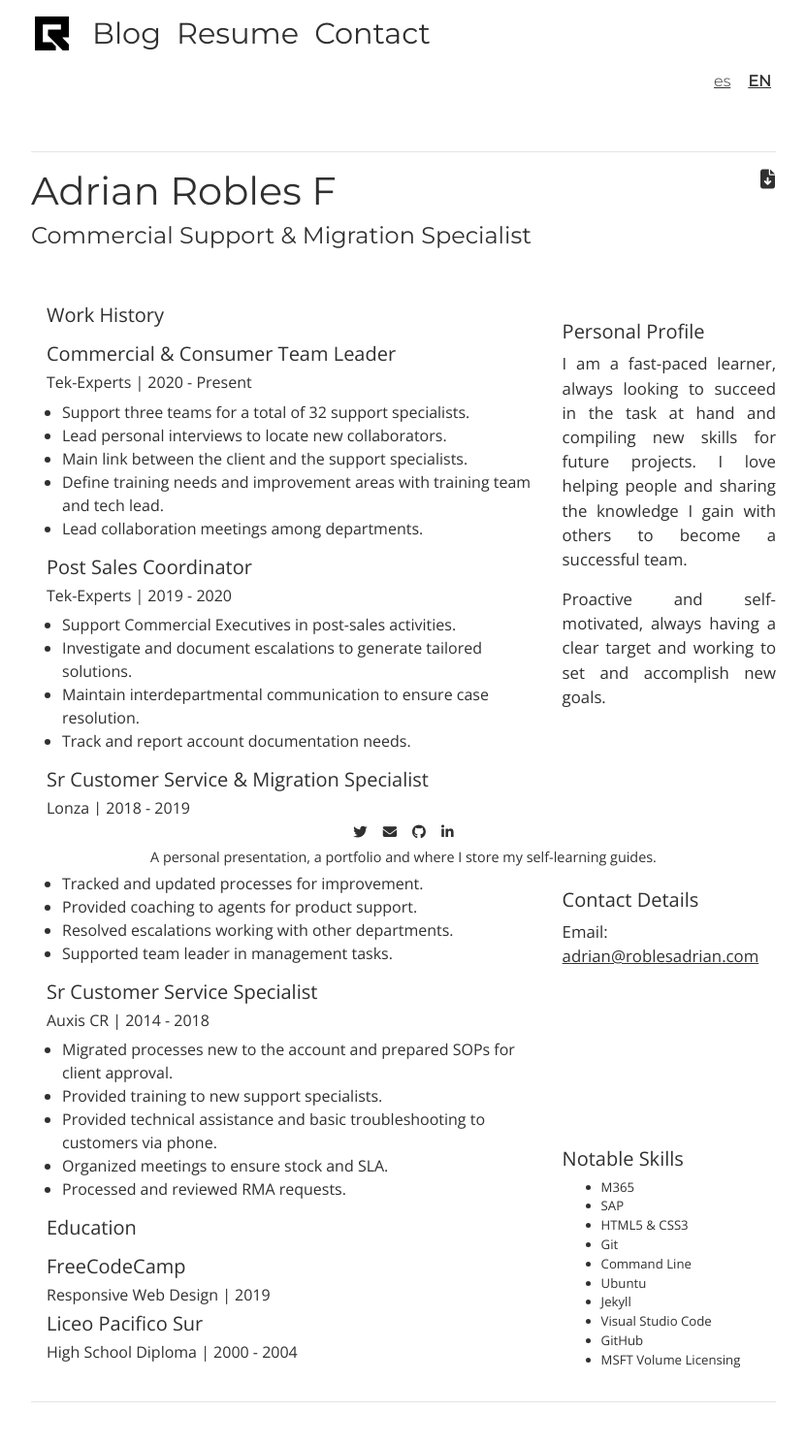
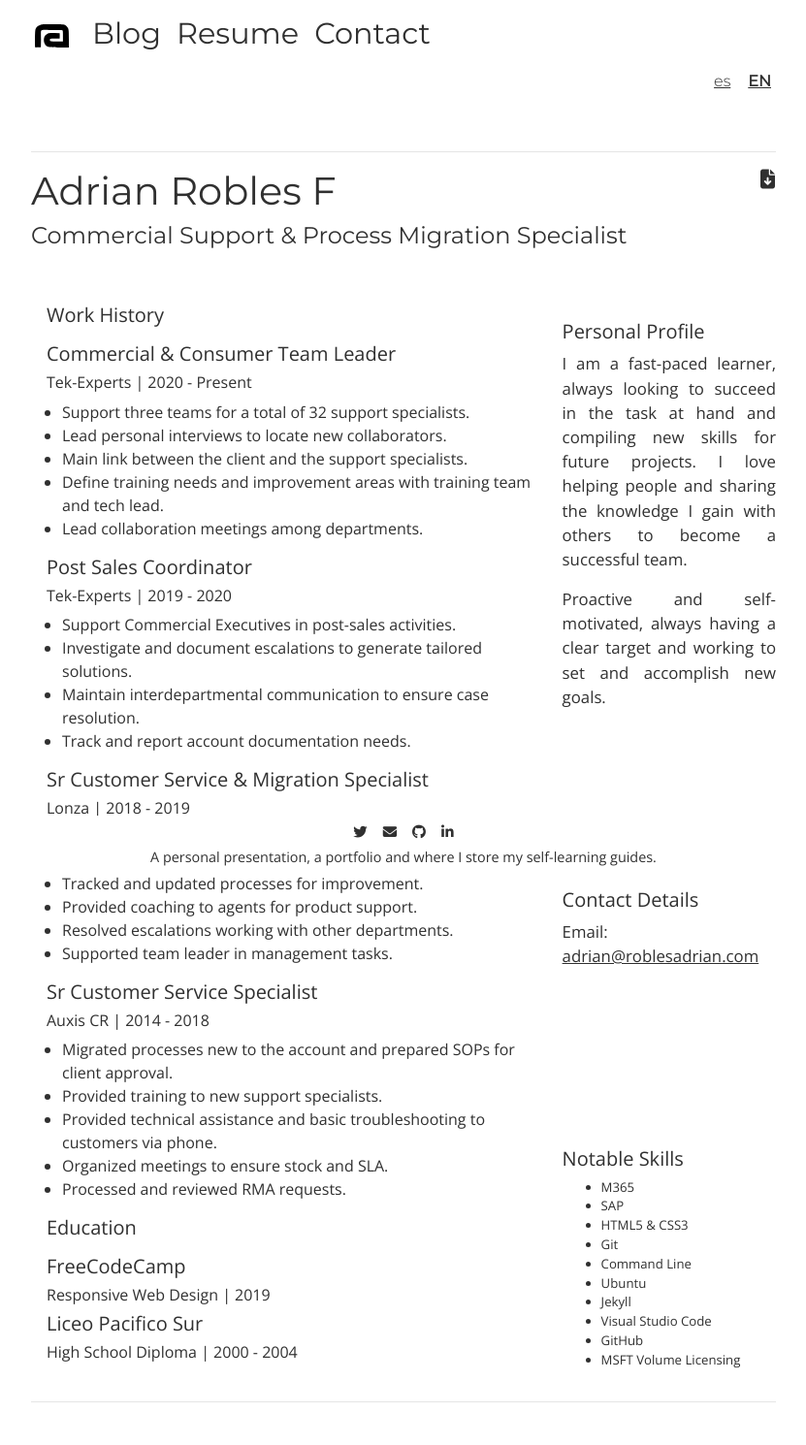
Before and after one commit to adrian-robles/adrian-robles.github.io, a Jekyll site: the page built from pages/resume.html, in a window 1280 px wide. Shown: the whole page at 97% size, without its empty margins (224-1055 px from the left). Built offline with Jekyll 4.4.1, drawn with Linux system fonts in a browser that asks for light colours; nearby versions of some CDN libraries.

Commit message:
Update Logo

```diff
--- a/_includes/head.html
+++ b/_includes/head.html
@@ -63,6 +63,6 @@
   {% feed_meta %}
 
   <!-- favicon -->
-  <link rel='icon' href='/assets/images/adrianLogos/rblacklogo.svg' type='image/x-icon' />
+  <link rel='icon' href='/assets/images/adrianLogos/ralogo.svg' type='image/x-icon' />
 
 </head>
--- a/_includes/header.html
+++ b/_includes/header.html
@@ -3,7 +3,7 @@
     {% for item in site.data.settings.homepage %}
     {% if item.lang == page.lang %}
     <a class="navbar-brand" href="{{ site.github.url }}/{{ item.folder }}/{{ item.file }}"><img class="img-fluid" id="ar-logo"
-        src="/assets/images/adrianLogos/rblacklogo.svg" alt="Logo"></a>
+        src="/assets/images/adrianLogos/ralogo.svg" alt="Logo"></a>
 
     {% endif %}
     {% endfor %}
--- a/pages/resume.html
+++ b/pages/resume.html
@@ -10,7 +10,7 @@ ref: resume
 <div id="res-header">
   <div class="d-inline-block">
     <h1>Adrian Robles F</h1>
-  <h4>Commercial Support & Migration Specialist</h4>
+  <h4>Commercial Support & Process Migration Specialist</h4>
 
   </div>
 
```
Also changed, not shown: assets/images/adrianLogos/ralogo.svg (added), assets/images/adrianLogos/ralogogray.svg (added), 4 other files.
